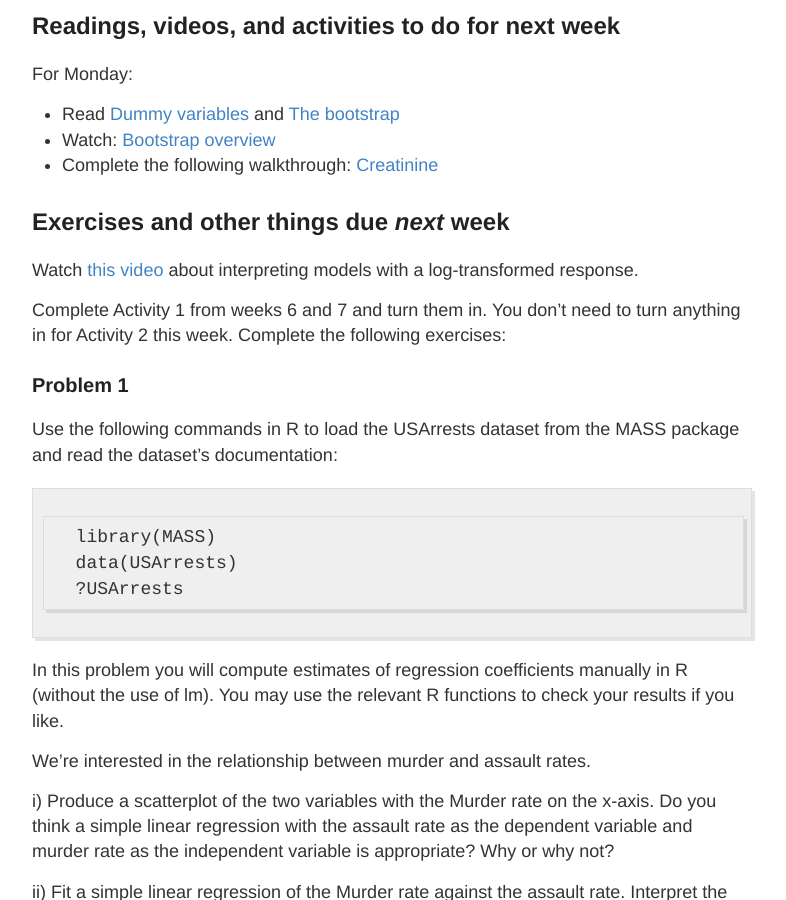
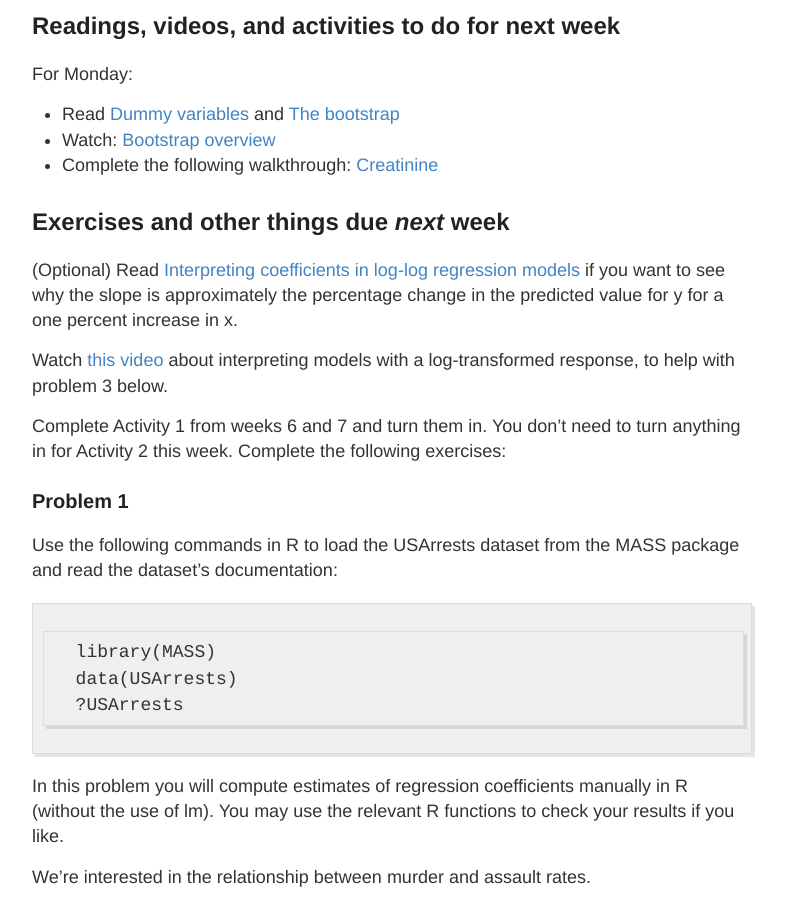
Before and after one commit to jaredsmurray/sta371h, a Jekyll site: the page built from docs/_posts/2021-03-01-Week-07.md, in a window 1280 px wide and 900 px high, scrolled down 696 px. Shown: the whole window, without its empty margins (248-1034 px from the left). Built offline with Jekyll 4.4.1, drawn with Linux system fonts in a browser that asks for light colours; formulas are drawn with MathJax 3.

Commit message:
Update 2021-03-01-Week-07.md

```diff
--- a/docs/_posts/2021-03-01-Week-07.md
+++ b/docs/_posts/2021-03-01-Week-07.md
@@ -31,7 +31,9 @@ For Monday:
 
 ## Exercises and other things due *next* week
 
-Watch [this video](https://utexas.zoom.us/rec/share/tSZKQazfCMKXXOxT6YHSznc5yCLfK65WJLSZpwQ65iBZCbVspqiKB5GqS43Q8acp.eL4jtNbmE28yNe2r?startTime=1614894478000) about interpreting models with a log-transformed response.
+(Optional) Read [Interpreting coefficients in log-log regression models](../files/loglog.html) if you want to see why the slope is approximately the percentage change in the predicted value for y for a one percent increase in x.
+
+Watch [this video](https://utexas.zoom.us/rec/share/tSZKQazfCMKXXOxT6YHSznc5yCLfK65WJLSZpwQ65iBZCbVspqiKB5GqS43Q8acp.eL4jtNbmE28yNe2r?startTime=1614894478000) about interpreting models with a log-transformed response, to help with problem 3 below.
 
 Complete Activity 1 from weeks 6 and 7 and turn them in. You don't need to turn anything in for Activity 2 this week. Complete the following exercises:
 
```
